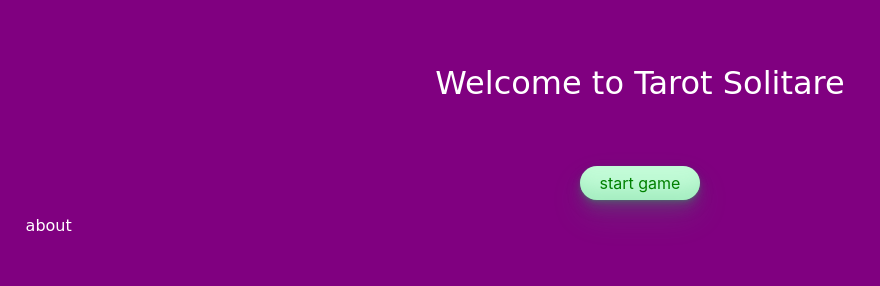
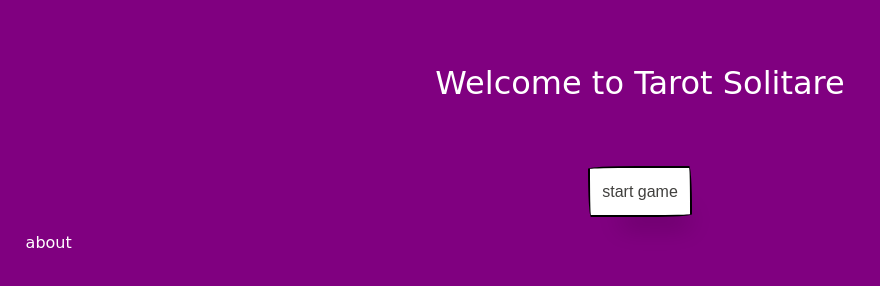
Before and after one commit to hannahellis4242/TarotSolitaire2, a website built with webpack: page index.html in a window 1280 px wide. Shown: the whole page, without its empty margins (0-880 px from the left). Built offline with nearby package versions, Linux system fonts and the light colour scheme.

Commit message:
using a different button style

```diff
--- a/style/style.css
+++ b/style/style.css
@@ -27,35 +27,7 @@ main p {
   display: flex;
   justify-content: center;
 }
-#pannel button {
-  background-color: #c2fbd7;
-  border-radius: 100px;
-  box-shadow: rgba(44, 187, 99, 0.2) 0 -25px 18px -14px inset,
-    rgba(44, 187, 99, 0.15) 0 1px 2px, rgba(44, 187, 99, 0.15) 0 2px 4px,
-    rgba(44, 187, 99, 0.15) 0 4px 8px, rgba(44, 187, 99, 0.15) 0 8px 16px,
-    rgba(44, 187, 99, 0.15) 0 16px 32px;
-  color: green;
-  cursor: pointer;
-  display: inline-block;
-  font-family: CerebriSans-Regular, -apple-system, system-ui, Roboto, sans-serif;
-  padding: 7px 20px;
-  text-align: center;
-  text-decoration: none;
-  transition: all 250ms;
-  border: 0;
-  font-size: 16px;
-  user-select: none;
-  -webkit-user-select: none;
-  touch-action: manipulation;
-}
 
-#pannel button:hover {
-  box-shadow: rgba(44, 187, 99, 0.35) 0 -25px 18px -14px inset,
-    rgba(44, 187, 99, 0.25) 0 1px 2px, rgba(44, 187, 99, 0.25) 0 2px 4px,
-    rgba(44, 187, 99, 0.25) 0 4px 8px, rgba(44, 187, 99, 0.25) 0 8px 16px,
-    rgba(44, 187, 99, 0.25) 0 16px 32px;
-  transform: scale(1.05) rotate(-1deg);
-}
 .card {
   position: absolute;
   aspect-ratio: 7/12;
@@ -103,3 +75,43 @@ main p {
   cursor: no-drop;
   opacity: 1;
 }
+
+#pannel button {
+  align-self: center;
+  background-color: #fff;
+  background-image: none;
+  background-position: 0 90%;
+  background-repeat: repeat no-repeat;
+  background-size: 4px 3px;
+  border-radius: 15px 225px 255px 15px 15px 255px 225px 15px;
+  border-style: solid;
+  border-width: 2px;
+  box-shadow: rgba(0, 0, 0, 0.2) 15px 28px 25px -18px;
+  box-sizing: border-box;
+  color: #41403e;
+  cursor: pointer;
+  display: inline-block;
+  font-family: Neucha, sans-serif;
+  font-size: 1rem;
+  line-height: 23px;
+  outline: none;
+  padding: 0.75rem;
+  text-decoration: none;
+  transition: all 235ms ease-in-out;
+  border-bottom-left-radius: 15px 255px;
+  border-bottom-right-radius: 225px 15px;
+  border-top-left-radius: 255px 15px;
+  border-top-right-radius: 15px 225px;
+  user-select: none;
+  -webkit-user-select: none;
+  touch-action: manipulation;
+}
+
+#pannel button:hover {
+  box-shadow: rgba(0, 0, 0, 0.3) 2px 8px 8px -5px;
+  transform: translate3d(0, 2px, 0);
+}
+
+#pannel button:focus {
+  box-shadow: rgba(0, 0, 0, 0.3) 2px 8px 4px -6px;
+}
```
